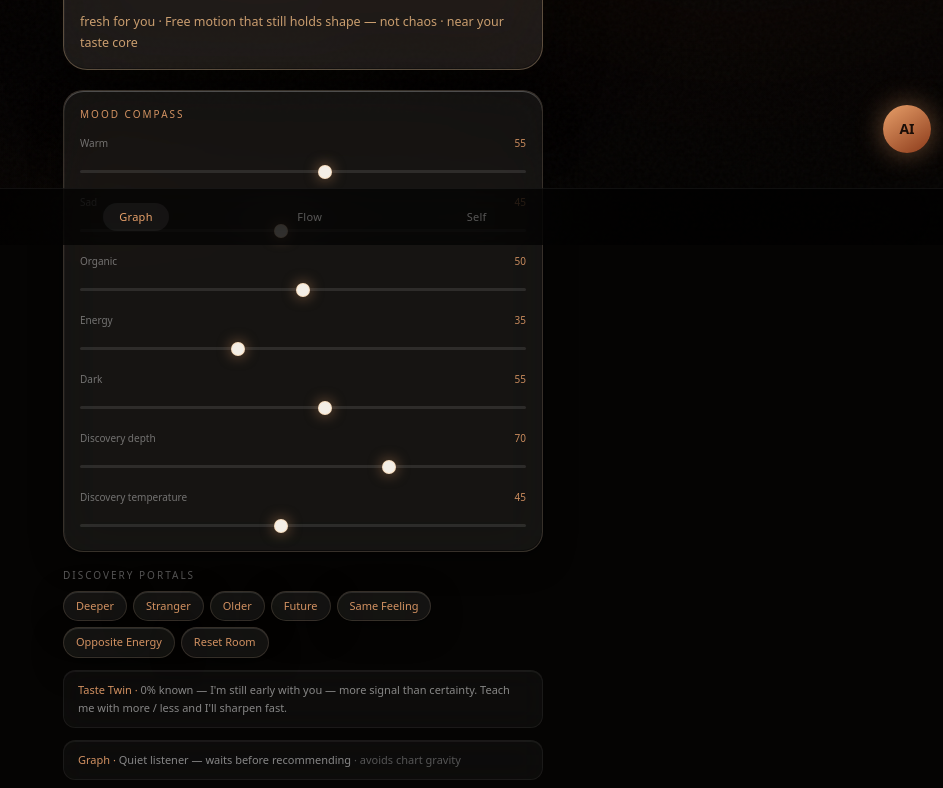
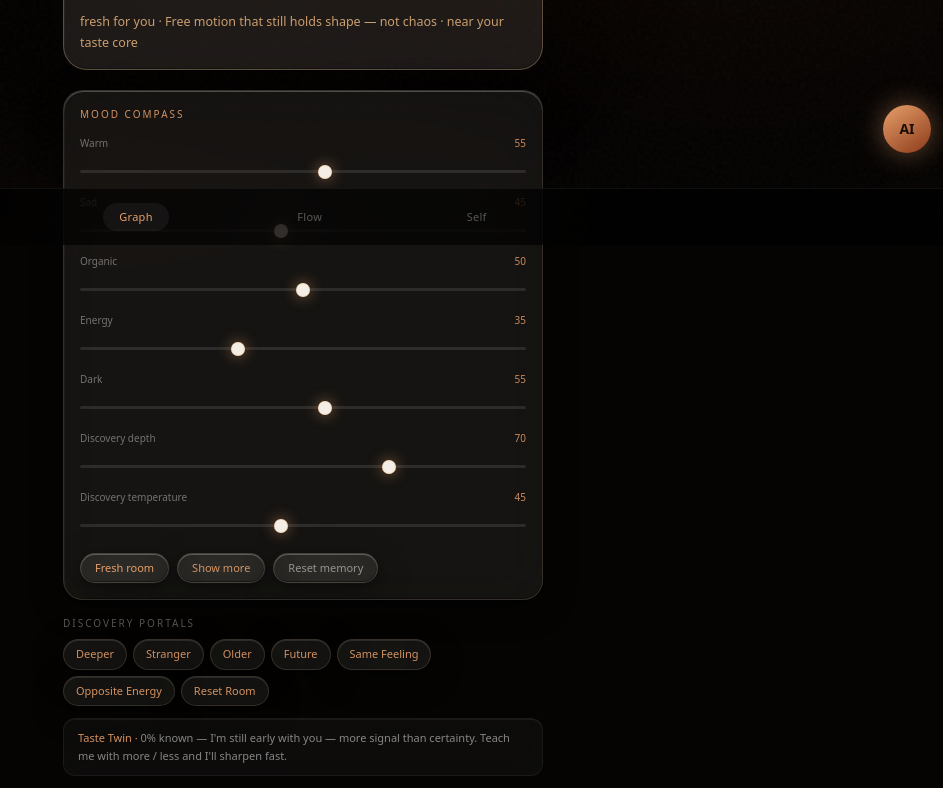
Before and after one commit to Mhraakk/Music, a Next.js app: page / in a window 1280 px wide. Shown: the part 555-1343 px from the top of the page, without its empty margins (337-1280 px from the left). Built offline with nearby package versions, Linux system fonts and the light colour scheme.

Commit message:
feat(ui): Fresh room + Show more + session exclusion + Reset memory + HealthBanner wiring

```diff
--- a/src/app/page.tsx
+++ b/src/app/page.tsx
@@ -17,16 +17,32 @@ import { DiscoveryPortals } from "@/components/DiscoveryPortals";
 import { MusicalGps } from "@/components/MusicalGps";
 import { HealthBanner } from "@/components/HealthBanner";
 import { getSession, setTemperature, pushSessionListen, getTasteTwin, dnaSnapshot } from "@/lib/taste";
+import { clearExposure } from "@/lib/reliability/exposure";
 import type { Track } from "@/lib/tracks";
 
-function Slider({ label, value, onChange }: { label: string; value: number; onChange: (n: number) => void }) {
+function Slider({
+  label,
+  value,
+  onChange,
+}: {
+  label: string;
+  value: number;
+  onChange: (n: number) => void;
+}) {
   return (
     <label className="block space-y-1.5">
       <div className="flex justify-between text-[10px] text-white/40">
         <span>{label}</span>
         <span className="text-[#e8a06a]/85">{Math.round(value * 100)}</span>
       </div>
-      <input type="range" min={0} max={100} value={Math.round(value * 100)} onChange={(e) => onChange(Number(e.target.value) / 100)} className="w-full" />
+      <input
+        type="range"
+        min={0}
+        max={100}
+        value={Math.round(value * 100)}
+        onChange={(e) => onChange(Number(e.target.value) / 100)}
+        className="w-full"
+      />
     </label>
   );
 }
@@ -48,18 +64,38 @@ export default function App() {
   const [temp, setTemp] = useState(() => (typeof window !== "undefined" ? getSession().temperature : 0.45));
   const [portalItems, setPortalItems] = useState<Track[] | null>(null);
   const [portalTitle, setPortalTitle] = useState<string | null>(null);
+  const [sessionShown, setSessionShown] = useState<string[]>([]);
+  const [showMoreNonce, setShowMoreNonce] = useState(0);
 
   const fbKey = useMemo(
-    () => Object.entries(by).map(([k, v]) => `${k}:${v.kind}:${v.reason || ""}`).sort().join("|"),
+    () =>
+      Object.entries(by)
+        .map(([k, v]) => `${k}:${v.kind}:${v.reason || ""}`)
+        .sort()
+        .join("|"),
     [by]
   );
 
-  const res = useMemo(() => orchestrateRecommendations(c, by, depth, { limit: 12 }), [c, by, depth, fbKey]);
+  const res = useMemo(
+    () =>
+      orchestrateRecommendations(c, by, depth, {
+        limit: 12,
+        excludeIds: showMoreNonce > 0 ? sessionShown : undefined,
+      }),
+    [c, by, depth, fbKey, showMoreNonce, sessionShown]
+  );
   const fl = useMemo(() => buildJourneyPlan(c, by, depth, 6), [c, by, depth, fbKey]);
   const g = useMemo(() => graph(by), [by, fbKey]);
 
   if (typeof window !== "undefined") {
-    (window as any).__RESONANT__ = { clearRecent, getDebugSnapshot, recommend, flow, lastRecommend: res };
+    (window as any).__RESONANT__ = {
+      clearRecent,
+      getDebugSnapshot,
+      recommend,
+      flow,
+      lastRecommend: res,
+      sessionShown,
+    };
   }
   const maxE = Math.max(...fl.path.map((p) => p.e), 0.01);
   const displayItems = portalItems
@@ -74,7 +110,16 @@ export default function App() {
       <div className="relative z-10 mx-auto max-w-lg px-4 pt-8 pb-44">
         <header className="flex items-center justify-between">
           <div className="flex items-center gap-3">
-            <div className="h-10 w-10 rounded-2xl flex items-center justify-center text-sm font-bold tracking-tight" style={{ background: "linear-gradient(145deg, #e8a06a, #8b3a1a)", boxShadow: "0 0 28px rgba(232,160,106,0.4), inset 0 1px 0 rgba(255,255,255,0.2)", color: "#1a0e08" }}>R</div>
+            <div
+              className="h-10 w-10 rounded-2xl flex items-center justify-center text-sm font-bold tracking-tight"
+              style={{
+                background: "linear-gradient(145deg, #e8a06a, #8b3a1a)",
+                boxShadow: "0 0 28px rgba(232,160,106,0.4), inset 0 1px 0 rgba(255,255,255,0.2)",
+                color: "#1a0e08",
+              }}
+            >
+              R
+            </div>
             <div>
               <p className="text-[12px] font-semibold tracking-[0.22em] text-[#e8a06a] uppercase">Resonant</p>
               <p className="text-[10px] text-white/32 tracking-wide">Emotional taste graph</p>
@@ -88,14 +133,31 @@ export default function App() {
 
         {tab === "graph" && (
           <>
-            <h1 className="mt-8 text-[1.85rem] font-semibold tracking-tight text-[#f8f4ee] leading-[1.15]">Listen by feeling,<br /><span className="text-white/38">not by genre.</span></h1>
-            <p className="mt-2.5 text-[14px] text-white/38 leading-relaxed max-w-[22rem]">Artwork, atmosphere, rejection memory — recommendations that pass an emotional test.</p>
+            <h1 className="mt-8 text-[1.85rem] font-semibold tracking-tight text-[#f8f4ee] leading-[1.15]">
+              Listen by feeling,
+              <br />
+              <span className="text-white/38">not by genre.</span>
+            </h1>
+            <p className="mt-2.5 text-[14px] text-white/38 leading-relaxed max-w-[22rem]">
+              Artwork, atmosphere, rejection memory — recommendations that pass an emotional test.
+            </p>
 
             {res.items[0] && (
-              <button type="button" onClick={() => play(res.items[0].t, queue)} className="mt-6 w-full text-left glass-3 glass-edge rounded-[1.5rem] overflow-hidden pressable group" style={{ boxShadow: `0 24px 60px rgba(0,0,0,0.45), 0 0 40px rgba(${res.items[0].t.ambient}, 0.15)` }}>
+              <button
+                type="button"
+                onClick={() => play(res.items[0].t, queue)}
+                className="mt-6 w-full text-left glass-3 glass-edge rounded-[1.5rem] overflow-hidden pressable group"
+                style={{
+                  boxShadow: `0 24px 60px rgba(0,0,0,0.45), 0 0 40px rgba(${res.items[0].t.ambient}, 0.15)`,
+                }}
+              >
                 <div className="relative aspect-[16/10] overflow-hidden">
                   {/* eslint-disable-next-line @next/next/no-img-element */}
-                  <img src={res.items[0].t.coverUrl} alt="" className="absolute inset-0 w-full h-full object-cover transition-transform duration-700 group-hover:scale-105" />
+                  <img
+                    src={res.items[0].t.coverUrl}
+                    alt=""
+                    className="absolute inset-0 w-full h-full object-cover transition-transform duration-700 group-hover:scale-105"
+                  />
                   <div className="absolute inset-0 bg-gradient-to-t from-black/90 via-black/25 to-transparent" />
                   <div className="absolute bottom-0 left-0 right-0 p-4">
                     <p className="text-[10px] uppercase tracking-[0.2em] text-[#e8a06a] mb-1.5">Hero discovery</p>
@@ -103,7 +165,9 @@ export default function App() {
                     <p className="text-sm text-white/55 mt-0.5">{res.items[0].t.artist}</p>
                   </div>
                 </div>
-                <div className="p-4"><p className="text-[12.5px] text-[#d4a574]/95 leading-relaxed">{res.items[0].reason}</p></div>
+                <div className="p-4">
+                  <p className="text-[12.5px] text-[#d4a574]/95 leading-relaxed">{res.items[0].reason}</p>
+                </div>
               </button>
             )}
 
@@ -115,35 +179,134 @@ export default function App() {
               <Slider label="Energy" value={c.energy} onChange={(n) => setC({ ...c, energy: n })} />
               <Slider label="Dark" value={c.dark} onChange={(n) => setC({ ...c, dark: n })} />
               <Slider label="Discovery depth" value={depth} onChange={setDepth} />
-              <Slider label="Discovery temperature" value={temp} onChange={(n) => { setTemp(n); setTemperature(n); setPortalItems(null); }} />
+              <Slider
+                label="Discovery temperature"
+                value={temp}
+                onChange={(n) => {
+                  setTemp(n);
+                  setTemperature(n);
+                  setPortalItems(null);
+                }}
+              />
+              <div className="flex flex-wrap gap-2 pt-1">
+                <button
+                  type="button"
+                  className="glass-2 glass-edge rounded-full px-3.5 py-1.5 text-[11px] text-[#e8a06a] pressable"
+                  onClick={() => {
+                    const fromRes = res.items.map((x) => x.t.id);
+                    setSessionShown((prev) => [...new Set([...prev, ...fromRes])]);
+                    clearRecent();
+                    setPortalItems(null);
+                    setPortalTitle(null);
+                    setShowMoreNonce(0);
+                    setTemp((t) => Math.min(1, t + 0.08));
+                    setTemperature(Math.min(1, temp + 0.08));
+                  }}
+                >
+                  Fresh room
+                </button>
+                <button
+                  type="button"
+                  className="glass-2 glass-edge rounded-full px-3.5 py-1.5 text-[11px] text-[#e8a06a]/90 pressable"
+                  onClick={() => {
+                    const fromRes = res.items.map((x) => x.t.id);
+                    setSessionShown((prev) => [...new Set([...prev, ...fromRes])]);
+                    setPortalItems(null);
+                    setPortalTitle(null);
+                    setShowMoreNonce((n) => n + 1);
+                  }}
+                >
+                  Show more
+                </button>
+                <button
+                  type="button"
+                  className="glass-2 glass-edge rounded-full px-3.5 py-1.5 text-[11px] text-white/50 pressable"
+                  onClick={() => {
+                    if (
+                      typeof window !== "undefined" &&
+                      window.confirm("Clear all likes, dislikes and exposure memory? The graph will start fresh.")
+                    ) {
+                      useFB.setState({ byTrack: {}, memory: [] });
+                      try {
+                        clearExposure();
+                      } catch {
+                        /* */
+                      }
+                      clearRecent();
+                      setSessionShown([]);
+                      setShowMoreNonce(0);
+                      setPortalItems(null);
+                      setPortalTitle(null);
+                    }
+                  }}
+                >
+                  Reset memory
+                </button>
+              </div>
             </section>
 
             <div className="mt-4">
-              <DiscoveryPortals compass={c} fb={by} depth={depth} onResult={(items, meta) => {
-                setPortalItems(items); setPortalTitle(meta.title);
-                if (meta.compass) setC((prev) => ({ ...prev, ...meta.compass }));
-                if (typeof meta.depth === "number") setDepth(meta.depth);
-              }} />
+              <DiscoveryPortals
+                compass={c}
+                fb={by}
+                depth={depth}
+                onResult={(items, meta) => {
+                  setPortalItems(items);
+                  setPortalTitle(meta.title);
+                  if (meta.compass) setC((prev) => ({ ...prev, ...meta.compass }));
+                  if (typeof meta.depth === "number") setDepth(meta.depth);
+                }}
+              />
             </div>
 
             <div className="mt-3 glass-1 rounded-xl px-3.5 py-2.5 text-[11px] text-white/50 leading-relaxed">
-              <span className="text-[#e8a06a]/90">Taste Twin · </span>{Math.round(twin.howWellIKnowYou * 100)}% known — {twin.summary}
+              <span className="text-[#e8a06a]/90">Taste Twin · </span>
+              {Math.round(twin.howWellIKnowYou * 100)}% known — {twin.summary}
             </div>
 
             <div className="mt-3 glass-1 rounded-xl px-3.5 py-2.5 text-[11px] text-white/50 leading-relaxed">
-              <span className="text-[#e8a06a]/90">Graph · </span>{res.graph?.voice}
-              {res.graph?.avoids && res.graph.avoids.length > 0 && (<span className="text-white/30"> · avoids {res.graph.avoids.slice(0, 3).join(", ")}</span>)}
+              <span className="text-[#e8a06a]/90">Graph · </span>
+              {res.graph?.voice}
+              {res.graph?.avoids && res.graph.avoids.length > 0 && (
+                <span className="text-white/30"> · avoids {res.graph.avoids.slice(0, 3).join(", ")}</span>
+              )}
             </div>
 
-            <HealthBanner tier={res.tier} health={res.health} message={portalItems ? null : res.message} poolSize={res.metrics?.poolSize} itemCount={displayItems.length} correlationId={res.correlationId} sources={res.sources} />
+            <HealthBanner
+              tier={res.tier}
+              health={res.health}
+              message={portalItems ? null : res.message}
+              poolSize={res.metrics?.poolSize}
+              itemCount={displayItems.length}
+              correlationId={res.correlationId}
+              sources={res.sources}
+            />
 
-            <h2 className="mt-7 text-[10px] uppercase tracking-[0.15em] text-white/35">{portalTitle ? portalTitle : "Passes emotional test"}</h2>
+            <h2 className="mt-7 text-[10px] uppercase tracking-[0.15em] text-white/35">
+              {portalTitle ? portalTitle : "Passes emotional test"}
+              {showMoreNonce > 0 && !portalTitle ? ` · more · excluded ${sessionShown.length}` : ""}
+            </h2>
             {portalItems && (
-              <button type="button" className="text-[10px] text-white/40 mt-1 pressable" onClick={() => { setPortalItems(null); setPortalTitle(null); }}>clear portal · back to graph rank</button>
+              <button
+                type="button"
+                className="text-[10px] text-white/40 mt-1 pressable"
+                onClick={() => {
+                  setPortalItems(null);
+                  setPortalTitle(null);
+                }}
+              >
+                clear portal · back to graph rank
+              </button>
             )}
             <div className="mt-2.5 space-y-3">
               {displayItems.map(({ t, reason }, i) => (
-                <TrackCard key={t.id + (portalTitle || "")} track={t} reason={reason} variant={i === 0 ? "editorial" : "discovery"} queue={queue} />
+                <TrackCard
+                  key={t.id + (portalTitle || "") + String(showMoreNonce)}
+                  track={t}
+                  reason={reason}
+                  variant={i === 0 ? "editorial" : "discovery"}
+                  queue={queue}
+                />
               ))}
             </div>
           </>
@@ -152,8 +315,12 @@ export default function App() {
         {tab === "flow" && (
           <>
             <h1 className="mt-7 text-2xl font-semibold text-[#f8f4ee]">Continuous flow</h1>
-            <div className="mt-4"><MusicalGps compass={c} path={fl.path.map((p) => p.t)} /></div>
-            {twin.sessionNarrative && <p className="mt-3 text-[12px] text-white/45 leading-relaxed">{twin.sessionNarrative}</p>}
+            <div className="mt-4">
+              <MusicalGps compass={c} path={fl.path.map((p) => p.t)} />
+            </div>
+            {twin.sessionNarrative && (
+              <p className="mt-3 text-[12px] text-white/45 leading-relaxed">{twin.sessionNarrative}</p>
+            )}
             <p className="text-sm text-white/40 mt-1">Open → rise → settle → land. Hard emotional cuts are penalized.</p>
             <p className="text-[11px] text-[#e8a06a]/80 mt-2">{fl.voice}</p>
             <section className="mt-4 glass-2 glass-edge rounded-2xl p-4 space-y-3">
@@ -165,13 +332,22 @@ export default function App() {
             <div className="mt-4 flex items-end gap-1.5 h-16 px-1">
               {fl.path.map((p, i) => (
                 <div key={i} className="flex-1 flex flex-col justify-end h-full">
-                  <div className="w-full rounded-t-md bg-gradient-to-t from-[#6b3a18] to-[#e8a06a]" style={{ height: `${(p.e / maxE) * 100}%`, minHeight: 4 }} />
+                  <div
+                    className="w-full rounded-t-md bg-gradient-to-t from-[#6b3a18] to-[#e8a06a]"
+                    style={{ height: `${(p.e / maxE) * 100}%`, minHeight: 4 }}
+                  />
                 </div>
               ))}
             </div>
             <div className="mt-5 space-y-3">
               {fl.path.map(({ t, reason, chapter }) => (
-                <TrackCard key={t.id + chapter} track={t} reason={reason} chapter={chapter} queue={fl.path.map((x) => x.t)} />
+                <TrackCard
+                  key={t.id + chapter}
+                  track={t}
+                  reason={reason}
+                  chapter={chapter}
+                  queue={fl.path.map((x) => x.t)}
+                />
               ))}
             </div>
           </>
@@ -186,22 +362,51 @@ export default function App() {
               return (
                 <div className="mt-5 glass-2 glass-edge rounded-2xl p-4 space-y-2">
                   <p className="text-[10px] uppercase tracking-[0.18em] text-[#e8a06a]/85">Taste DNA</p>
-                  <p className="text-[12px] text-white/55">Long-term samples {dna.longTermSamples} · medium {dna.mediumSamples} · session {dna.sessionSamples}</p>
-                  <p className="text-[12px] text-white/45">Negative strength {Math.round(dna.negativeStrength * 100)}%{dna.negativeArtists.length > 0 && <span> · avoids {dna.negativeArtists.slice(0, 4).join(", ")}</span>}</p>
+                  <p className="text-[12px] text-white/55">
+                    Long-term samples {dna.longTermSamples} · medium {dna.mediumSamples} · session{" "}
+                    {dna.sessionSamples}
+                  </p>
+                  <p className="text-[12px] text-white/45">
+                    Negative strength {Math.round(dna.negativeStrength * 100)}%
+                    {dna.negativeArtists.length > 0 && (
+                      <span> · avoids {dna.negativeArtists.slice(0, 4).join(", ")}</span>
+                    )}
+                  </p>
                 </div>
               );
             })()}
             <div className="mt-5 glass-3 glass-edge rounded-2xl p-5">
               <p className="text-[10px] uppercase tracking-[0.18em] text-[#e8a06a]/85 mb-2">Taste graph voice</p>
               <p className="text-lg text-[#f8f4ee] leading-snug">{g.voice}</p>
-              {g.avoids.length > 0 && <p className="mt-3 text-[12px] text-white/40">Avoids: {g.avoids.join(" · ")}</p>}
-              <p className="mt-2 text-[11px] text-white/30">+{g.liked} attract · −{g.hated} reject</p>
+              {g.avoids.length > 0 && (
+                <p className="mt-3 text-[12px] text-white/40">Avoids: {g.avoids.join(" · ")}</p>
+              )}
+              <p className="mt-2 text-[11px] text-white/30">
+                +{g.liked} attract · −{g.hated} reject
+              </p>
             </div>
             <div className="mt-6 space-y-3">
-              {([["Dark", g.attract.d],["Warm", g.attract.w],["Organic", g.attract.o],["Energy", g.attract.e],["Sad", g.attract.s],["Mainstream pull", g.attract.m]] as [string, number][]).map(([label, v]) => (
+              {(
+                [
+                  ["Dark", g.attract.d],
+                  ["Warm", g.attract.w],
+                  ["Organic", g.attract.o],
+                  ["Energy", g.attract.e],
+                  ["Sad", g.attract.s],
+                  ["Mainstream pull", g.attract.m],
+                ] as [string, number][]
+              ).map(([label, v]) => (
                 <div key={label} className="space-y-1">
-                  <div className="flex justify-between text-[10px] text-white/40"><span>{label}</span><span>{Math.round(v * 100)}</span></div>
-                  <div className="h-1.5 rounded-full bg-white/5 overflow-hidden"><div className="h-full rounded-full bg-gradient-to-r from-[#6b3a18] to-[#e8a06a]" style={{ width: `${Math.round(v * 100)}%` }} /></div>
+                  <div className="flex justify-between text-[10px] text-white/40">
+                    <span>{label}</span>
+                    <span>{Math.round(v * 100)}</span>
+                  </div>
+                  <div className="h-1.5 rounded-full bg-white/5 overflow-hidden">
+                    <div
+                      className="h-full rounded-full bg-gradient-to-r from-[#6b3a18] to-[#e8a06a]"
+                      style={{ width: `${Math.round(v * 100)}%` }}
+                    />
+                  </div>
                 </div>
               ))}
             </div>
@@ -210,19 +415,30 @@ export default function App() {
               {TRACKS.map((t) => (
                 <button key={t.id} type="button" onClick={() => play(t, TRACKS)} className="shrink-0 pressable">
                   {/* eslint-disable-next-line @next/next/no-img-element */}
-                  <img src={t.coverUrl} alt={t.title} width={72} height={72} className="h-[72px] w-[72px] rounded-xl object-cover ring-1 ring-white/10" loading="lazy" />
+                  <img
+                    src={t.coverUrl}
+                    alt={t.title}
+                    width={72}
+                    height={72}
+                    className="h-[72px] w-[72px] rounded-xl object-cover ring-1 ring-white/10"
+                    loading="lazy"
+                  />
                 </button>
               ))}
             </div>
             <h2 className="mt-8 text-[10px] uppercase tracking-[0.15em] text-white/35">Signal timeline</h2>
             {mem.length === 0 ? (
-              <p className="mt-3 text-sm text-white/35">Teach the graph: more like this, less like this, reject with a reason.</p>
+              <p className="mt-3 text-sm text-white/35">
+                Teach the graph: more like this, less like this, reject with a reason.
+              </p>
             ) : (
               <ul className="mt-3 space-y-2">
                 {mem.slice(0, 15).map((m, i) => (
                   <li key={i} className="glass-1 rounded-xl px-3 py-2 flex justify-between gap-3">
                     <span className="text-sm text-[#f0ebe3] truncate">{m.label}</span>
-                    <span className="text-[10px] text-white/30 shrink-0">{new Date(m.at).toLocaleTimeString()}</span>
+                    <span className="text-[10px] text-white/30 shrink-0">
+                      {new Date(m.at).toLocaleTimeString()}
+                    </span>
                   </li>
                 ))}
               </ul>
@@ -234,12 +450,30 @@ export default function App() {
       <OrbPlayer />
       <MiniPlayer />
       <NowPlaying />
-      <AgentPanel compass={c} depth={depth} tab={tab} onCompass={(partial, d) => { setC((prev) => ({ ...prev, ...partial })); if (typeof d === "number") setDepth(d); }} onTab={setTab} />
+      <AgentPanel
+        compass={c}
+        depth={depth}
+        tab={tab}
+        onCompass={(partial, d) => {
+          setC((prev) => ({ ...prev, ...partial }));
+          if (typeof d === "number") setDepth(d);
+        }}
+        onTab={setTab}
+      />
 
       <nav className="fixed bottom-0 inset-x-0 z-30 border-t border-white/6 bg-black/65 backdrop-blur-2xl pb-safe">
         <div className="mx-auto max-w-lg flex justify-around py-3.5">
           {(["graph", "flow", "self"] as const).map((t) => (
-            <button key={t} type="button" onClick={() => setTab(t)} className={`text-[11px] font-medium capitalize tracking-wide pressable px-4 py-1.5 rounded-full transition-colors ${tab === t ? "text-[#e8a06a] bg-white/5" : "text-white/32"}`}>{t}</button>
+            <button
+              key={t}
+              type="button"
+              onClick={() => setTab(t)}
+              className={`text-[11px] font-medium capitalize tracking-wide pressable px-4 py-1.5 rounded-full transition-colors ${
+                tab === t ? "text-[#e8a06a] bg-white/5" : "text-white/32"
+              }`}
+            >
+              {t}
+            </button>
           ))}
         </div>
       </nav>
```
